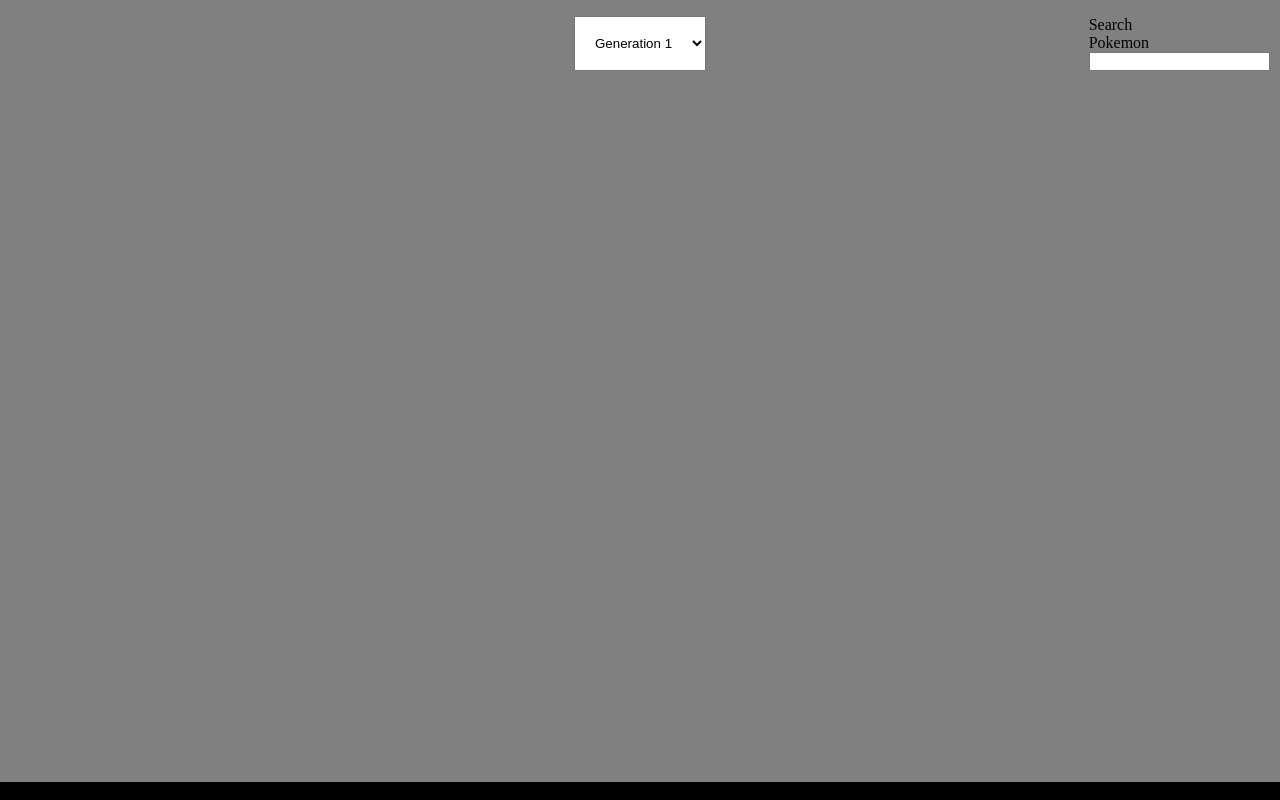
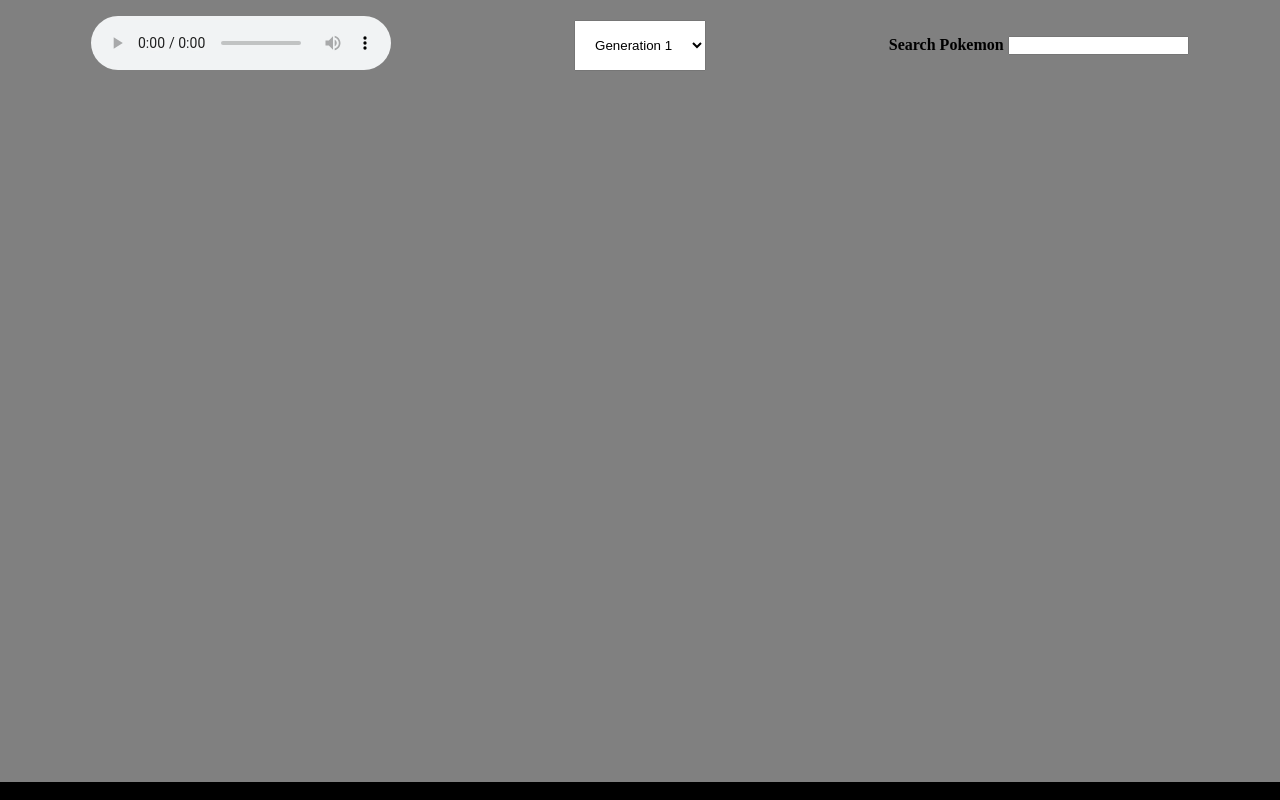
Before and after one commit to tblouir/Pokemon-Fetcher, a plain HTML site: page index.html in a window 1280 px wide. Drawn offline with Linux system fonts and the light colour scheme; no server answers.

Commit message:
Add header styling and audio player

```diff
--- a/index.html
+++ b/index.html
@@ -10,7 +10,10 @@
 </head>
 <body>
   <header class="header">
-    <div class="empty"></div>
+    <div class="audio">
+      <audio src="./assets/Pokemon Center Theme.opus" autoplay controls loop>Pokemon Red & Blue: Pokemon Center Theme</audio>
+      <div class="hidden">Audio from: https://www.youtube.com/watch?v=-TB-xa6CChA</div>
+    </div>
     <select name="generation" id="generation">
       <option value="1">Generation 1</option>
       <option value="2">Generation 2</option>
--- a/style.css
+++ b/style.css
@@ -19,8 +19,8 @@ body {
   flex-grow: 1;
   display: grid;
   grid-template-columns: repeat(3, 1fr);
+  font-weight: bold;
   row-gap: 2rem;
-  font-weight: bold;
   margin-top: 3rem;
 }
 
@@ -67,7 +67,13 @@ body {
 .header {
   display: flex;
   justify-content: space-around;
+  align-items: center;
   padding-top: 1rem;
+  flex-wrap: wrap;
+}
+
+.audio {
+  flex-shrink: 1;
 }
 
 .footer {
@@ -79,11 +85,7 @@ body {
 }
 
 .search {
-  width: var(--header-widths);
-}
-
-.empty {
-  width: var(--header-widths);
+  font-weight: bold;
 }
 
 .hidden {
```
Also changed, not shown: 1 other file.
